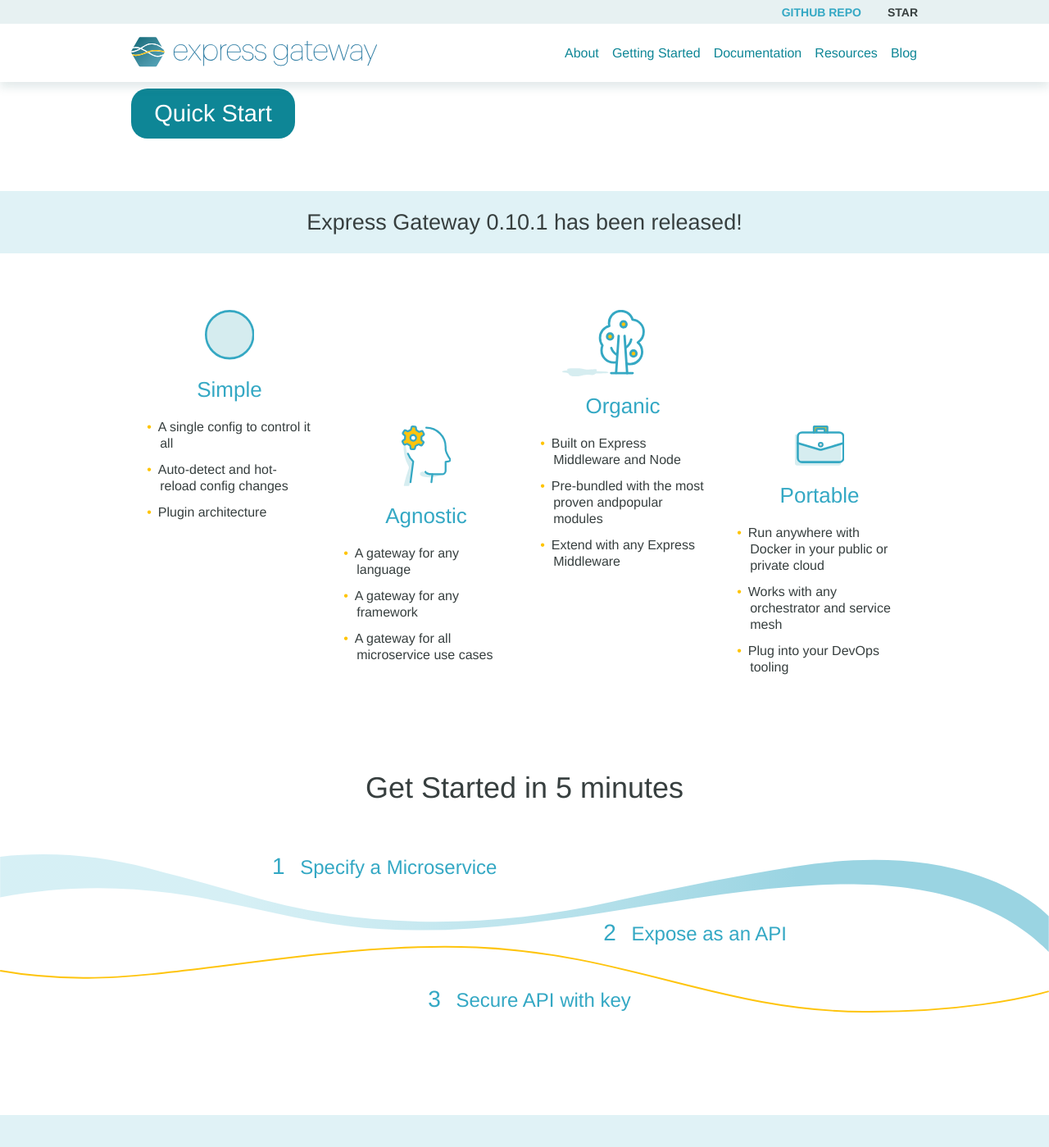
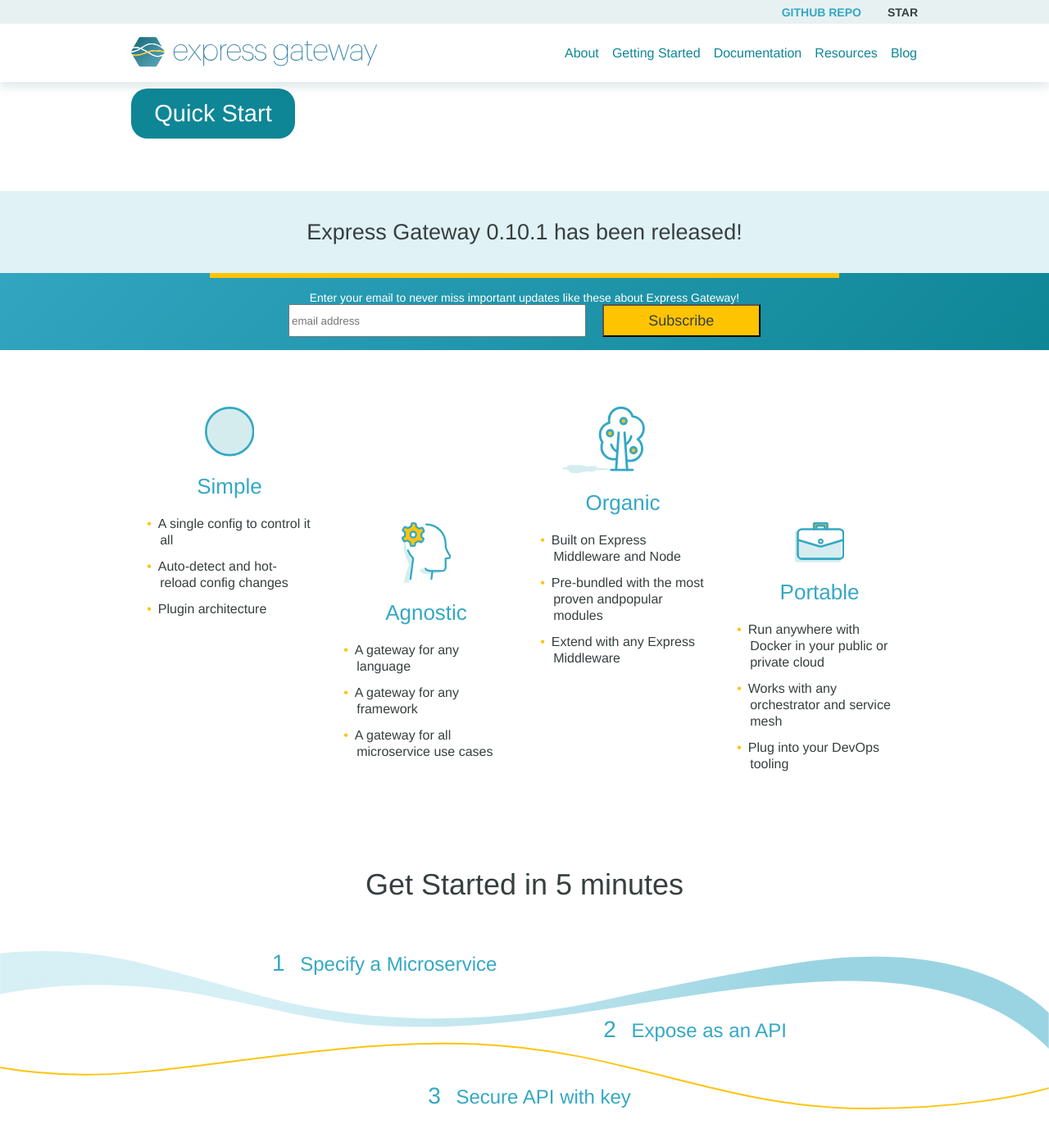
Before and after one commit to ExpressGateway/express-gateway.io, a Jekyll site: the page built from index.md, in a window 1280 px wide and 1400 px high, scrolled down 368 px. Shown: the whole window at 82% size. Built offline with Jekyll 4.4.1, drawn with Linux system fonts in a browser that asks for light colours; some web fonts are replaced; comment, search, counter and statistics services are not loaded.

Commit message:
email styling

```diff
--- /dev/null
+++ b/_includes/mailchimp.html
@@ -0,0 +1,22 @@
+<!-- Begin MailChimp Signup Form -->
+<link href="//cdn-images.mailchimp.com/embedcode/slim-10_7.css" rel="stylesheet" type="text/css">
+<style type="text/css">
+    #mc_embed_signup{background:#fff; clear:left; font:14px Helvetica,Arial,sans-serif; }
+    /* Add your own MailChimp form style overrides in your site stylesheet or in this style block.
+       We recommend moving this block and the preceding CSS link to the HEAD of your HTML file. */
+</style>
+<div id="mc_embed_signup">
+<form action="//lunchbadger.us15.list-manage.com/subscribe/post?u=549503b83890ed5a93a8f2607&amp;id=d079cf2c90" method="post" id="mc-embedded-subscribe-form" name="mc-embedded-subscribe-form" class="validate" target="_blank" novalidate>
+    <div id="mc_embed_signup_scroll">
+    <label for="mce-EMAIL">Enter your email to never miss important updates like these about Express Gateway!</label>
+    <section class="email-form-inputs">
+      <input type="email" value="" name="EMAIL" class="email" id="mce-EMAIL" placeholder="email address" required>
+      <input type="submit" value="Subscribe" name="subscribe" id="mc-embedded-subscribe" class="button flex-center">
+    </section>
+    <!-- real people should not fill this in and expect good things - do not remove this or risk form bot signups-->
+    <div style="position: absolute; left: -5000px;" aria-hidden="true"><input type="text" name="b_549503b83890ed5a93a8f2607_d079cf2c90" tabindex="-1" value=""></div>
+    </div>
+</form>
+</div>
+
+<!--End mc_embed_signup-->
--- a/_layouts/home.html
+++ b/_layouts/home.html
@@ -18,8 +18,11 @@
           </div>
         </div>
       </section>
-      <section class="announcement flex-row flex-center type-center">
-        <h3 class="flex-column">Express Gateway 0.10.1 has been released!</h3>
+      <section class="announcement flex-column flex-center type-center">
+        <h3>Express Gateway 0.10.1 has been released!</h3>
+        <section class="emailform flex-center">
+          {% include mailchimp.html %}
+        </section>
       </section>
 
         <ul class="cards">
--- a/_sass/_layout.scss
+++ b/_sass/_layout.scss
@@ -309,8 +309,65 @@
 
 .announcement {
   background: $color-secondary-light;
-  padding: 1rem;
   font-weight: 300;
+
+  h3 {
+    padding: 1.75rem;
+  }
+  .emailform {
+    width: 100%;
+    display: flex;
+    background: #32a5c1; /* Old browsers */
+    background: -moz-linear-gradient(-45deg, #32a5c1 0%, #0f8696 100%); /* FF3.6-15 */
+    background: -webkit-linear-gradient(-45deg, #32a5c1 0%,#0f8696 100%); /* Chrome10-25,Safari5.1-6 */
+    background: linear-gradient(135deg, #32a5c1 0%,#0f8696 100%); /* W3C, IE10+, FF16+, Chrome26+, Opera12+, Safari7+ */
+    filter: progid:DXImageTransform.Microsoft.gradient( startColorstr='#32a5c1', endColorstr='#0f8696',GradientType=1 ); /* IE6-9 fallback on horizontal gradient */
+    font-family: $font-family;
+
+    #mc_embed_signup {
+      background: transparent;
+      min-width: 60%;
+      padding: 1rem 0;
+      border-top: 6px solid $color-highlight;
+
+      form {
+        text-align: center;
+        padding: 0;
+        label[for="mce-EMAIL"] {
+          color: $color-background;
+          padding:0 0 .75rem;
+          font-weight: 300;
+          font-family: $font-family;
+        }
+
+      }
+      .email-form-inputs {
+        display: flex;
+        flex-direction: row;
+        margin: 0 auto;
+        width: 75%;
+        height: 2.5rem;
+        letter-spacing: normal;
+        #mce-EMAIL {
+          margin: 0 20px 0 0;
+          display: flex;
+          flex: 4;
+          font-family: $font-family;
+        }
+
+        #mc-embedded-subscribe {
+          display: flex;
+          flex: 2;
+          background: $color-highlight;
+          color: $color-text;
+          height: 100%;
+          margin: 0;
+          font-size: $font-size-18;
+          font-family: $font-family;
+        }
+      }
+    }
+  }
 }
 
 .marchitecture {
--- a/_sass/_variables.scss
+++ b/_sass/_variables.scss
@@ -139,6 +139,9 @@
 
 *****/
 
+$font-family:   “Helvetica Neue”, Helvetica, Open Sans, Lato, “Univers”, Arial, sans-serif;
+
+
 //14
 $font-size-14:     .875rem;
 
```
